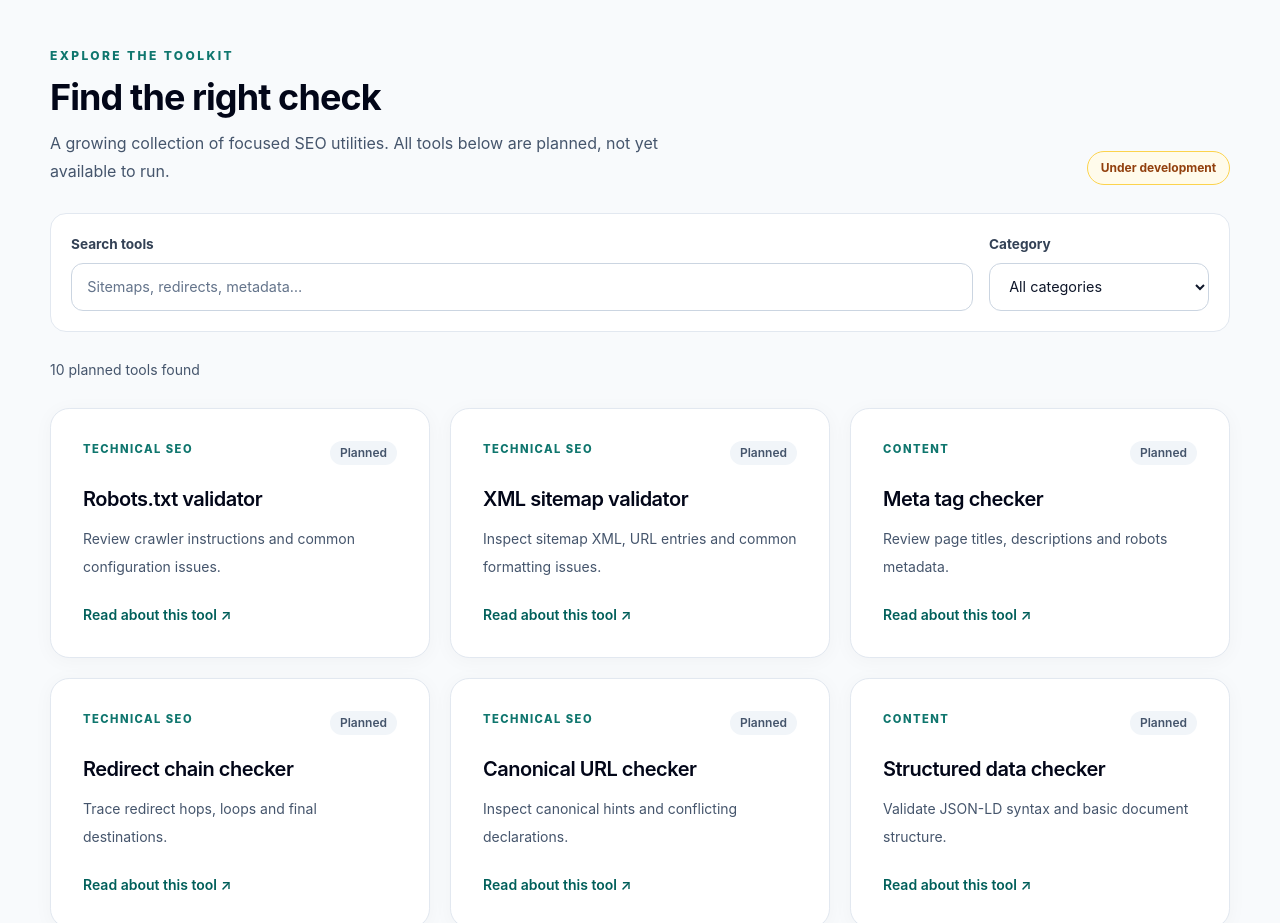
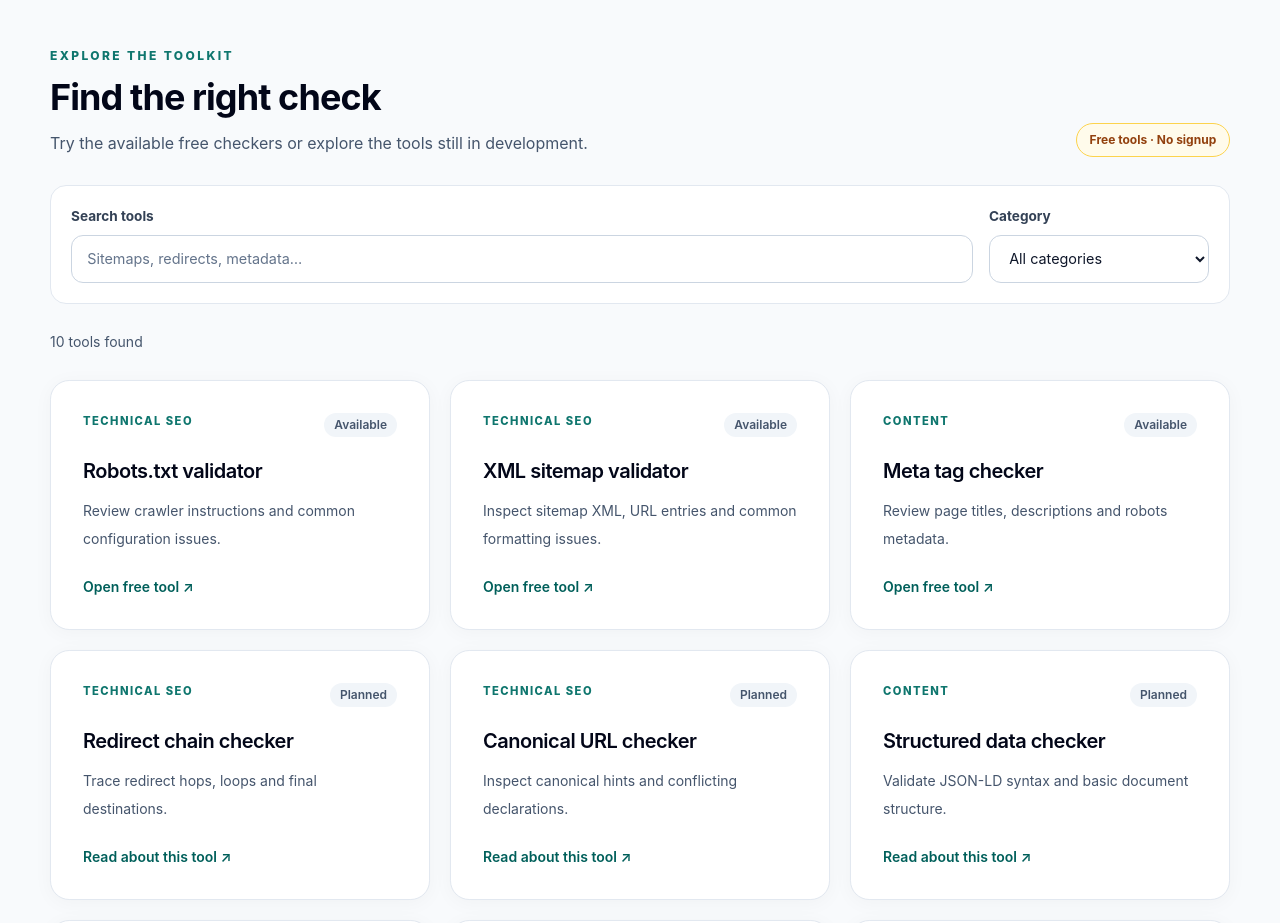
Before and after one commit to bharathuma/aiseoonline, an Astro site in the folder apps/web/: page / in a window 1280 px wide. Shown: the part 1020-1943 px from the top of the page. Built offline with nearby package versions, Linux system fonts and the light colour scheme; Astro itself is replaced by a stand-in of ours.

Commit message:
feat(web): distinguish available free tools from planned catalog entries

```diff
--- a/apps/web/src/components/ToolDirectory.tsx
+++ b/apps/web/src/components/ToolDirectory.tsx
@@ -19,11 +19,10 @@ export default function ToolDirectory() {
             Find the right check
           </h2>
           <p className="mt-3 leading-7 text-slate-600">
-            A growing collection of focused SEO utilities. All tools below are planned, not yet
-            available to run.
+            Try the available free checkers or explore the tools still in development.
           </p>
         </div>
-        <span className="status-pill">Under development</span>
+        <span className="status-pill">Free tools · No signup</span>
       </div>
 
       <form
@@ -67,7 +66,7 @@ export default function ToolDirectory() {
 
       <div className="flex flex-wrap items-center justify-between gap-3">
         <p role="status" aria-live="polite" aria-atomic="true" className="text-sm text-slate-600">
-          {results.length} planned {results.length === 1 ? 'tool' : 'tools'} found
+          {results.length} {results.length === 1 ? 'tool' : 'tools'} found
         </p>
         {(query || category !== 'All') && (
           <button
@@ -91,7 +90,7 @@ export default function ToolDirectory() {
                 <div className="flex items-start justify-between gap-3">
                   <span className="category-label">{tool.category}</span>
                   <span className="rounded-full bg-slate-100 px-2.5 py-1 text-xs font-semibold text-slate-600">
-                    Planned
+                    {tool.status === 'available' ? 'Available' : 'Planned'}
                   </span>
                 </div>
                 <h3 className="mt-5 text-xl font-semibold tracking-tight text-slate-950">
@@ -101,7 +100,7 @@ export default function ToolDirectory() {
                 </h3>
                 <p className="mt-3 flex-1 text-sm leading-7 text-slate-600">{tool.summary}</p>
                 <span className="mt-6 text-sm font-semibold text-teal-800">
-                  Read about this tool <span aria-hidden="true">↗</span>
+                  {tool.status === 'available' ? 'Open free tool' : 'Read about this tool'} <span aria-hidden="true">↗</span>
                 </span>
               </article>
             </li>
```
